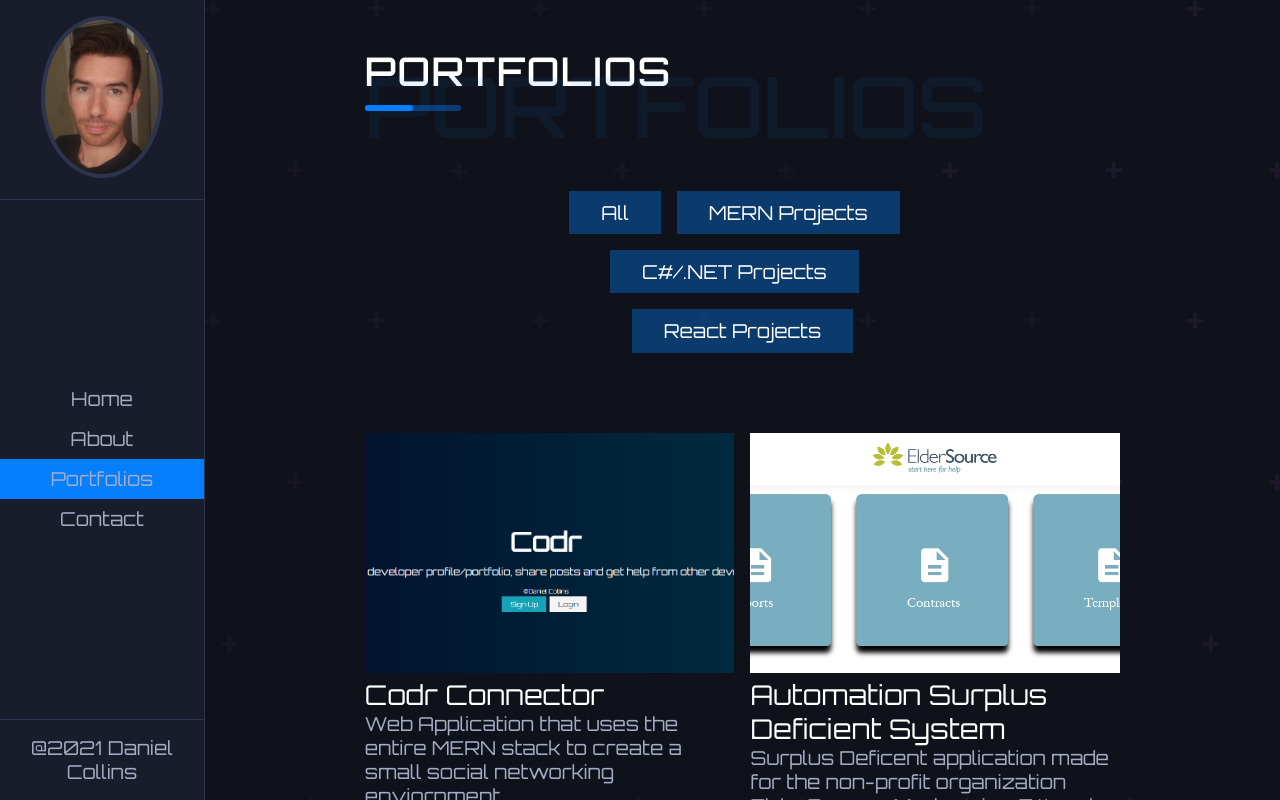
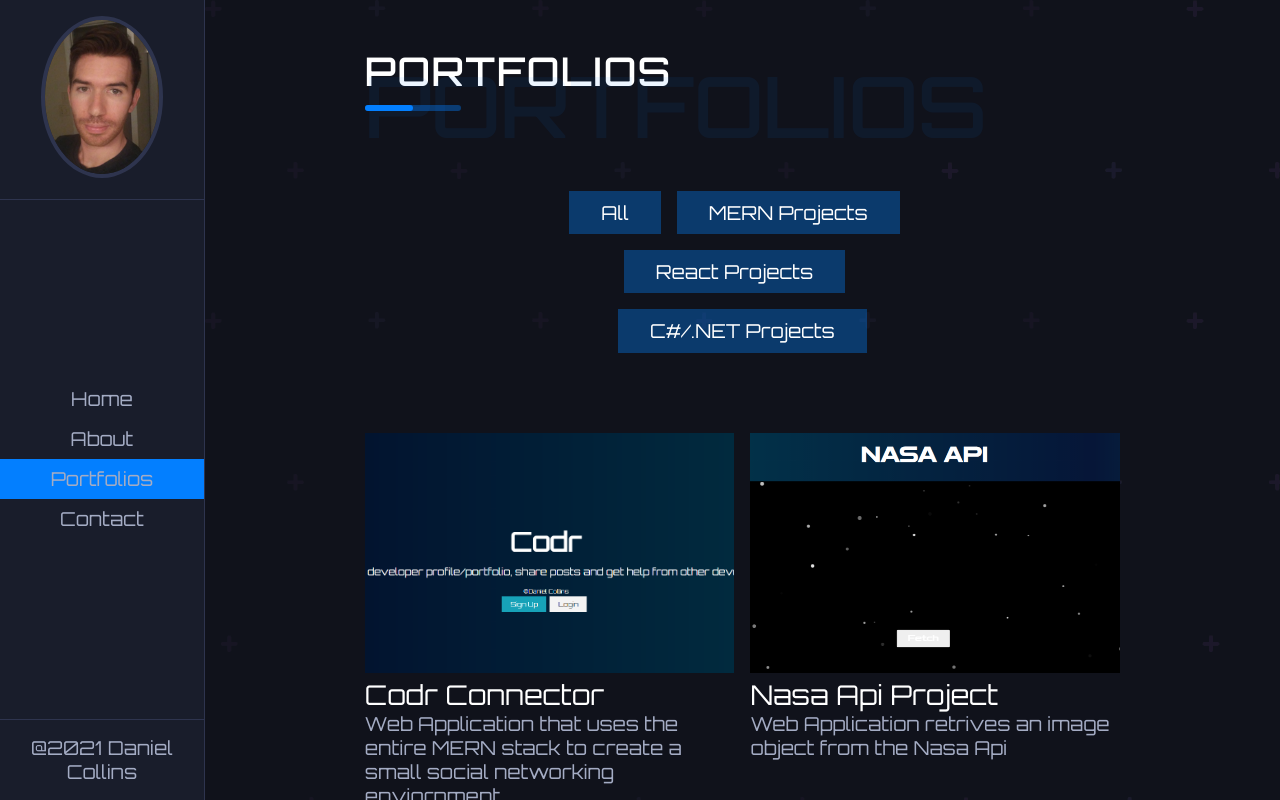
Before and after one commit to casteyes/netlifyportfolio, a React (Create React App) app: page /portfolios in a window 1280 px wide. Built offline with nearby package versions, Linux system fonts and the light colour scheme.

Commit message:
Added Nasa Project to portfolio

```diff
--- a/src/Components/allportfolios.js
+++ b/src/Components/allportfolios.js
@@ -2,6 +2,7 @@ import port1 from '../img/portImages/TaskTracker.jpg';
 import port2 from '../img/portImages/SurplusDeficitAutomationSystem.jpg';
 import port3 from '../img/portImages/ECoffeePicture.jpg';
 import port4 from '../img/portImages/CodrImage.png';
+import port5 from '../img/portImages/NasaApi.png';
 
 const portfolios = [
     {
@@ -17,6 +18,17 @@ const portfolios = [
     },
     {
         id: 2,
+        category: 'React Projects',
+        link1: 'https://nasaapiproject.netlify.app/',
+        link2: 'www.github.com',
+        icon1: 'Website',
+        icon2: 'Y',
+        image: port5,
+        title: 'Nasa Api Project',
+        paragraph: 'Web Application retrives an image object from the Nasa Api '
+    },
+    {
+        id: 3,
         category: 'C#/.NET Projects',
         link1: 'https://surplusdeficit.azurewebsites.net/',
         link2: 'www.github.com',
@@ -27,7 +39,7 @@ const portfolios = [
         paragraph: 'Surplus Deficent application made for the non-profit organization ElderSource. Made using C# and ASP.NET with Visual Studio 2019'
     },
     {
-    id: 3,
+    id: 4,
     category: 'C#/.NET Projects',
     link1: 'www.youtube.com',
     link2: 'www.github.com',
@@ -38,7 +50,7 @@ const portfolios = [
     paragraph: 'E-Commerce site for a coffee company. Made using C# and ASP.NET with Visual Studio 2019'
     },
     {
-        id: 4,
+        id: 5,
         category: 'React Projects',
         link1: 'https://portfoliotasktracker.netlify.app/',
         link2: 'www.github.com',
```
Also changed, not shown: src/img/portImages/NasaApi.png (added), 1 other file (tests, documents, lock files or other folders).
